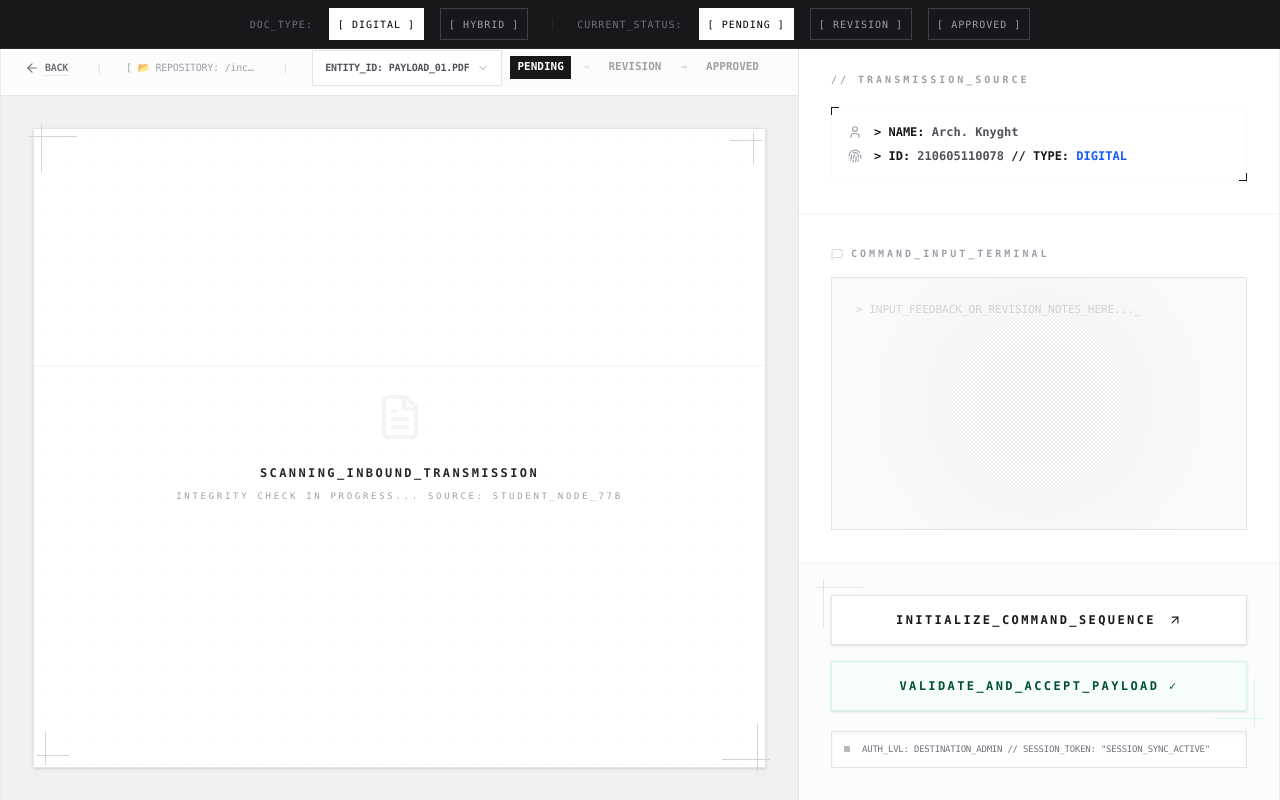
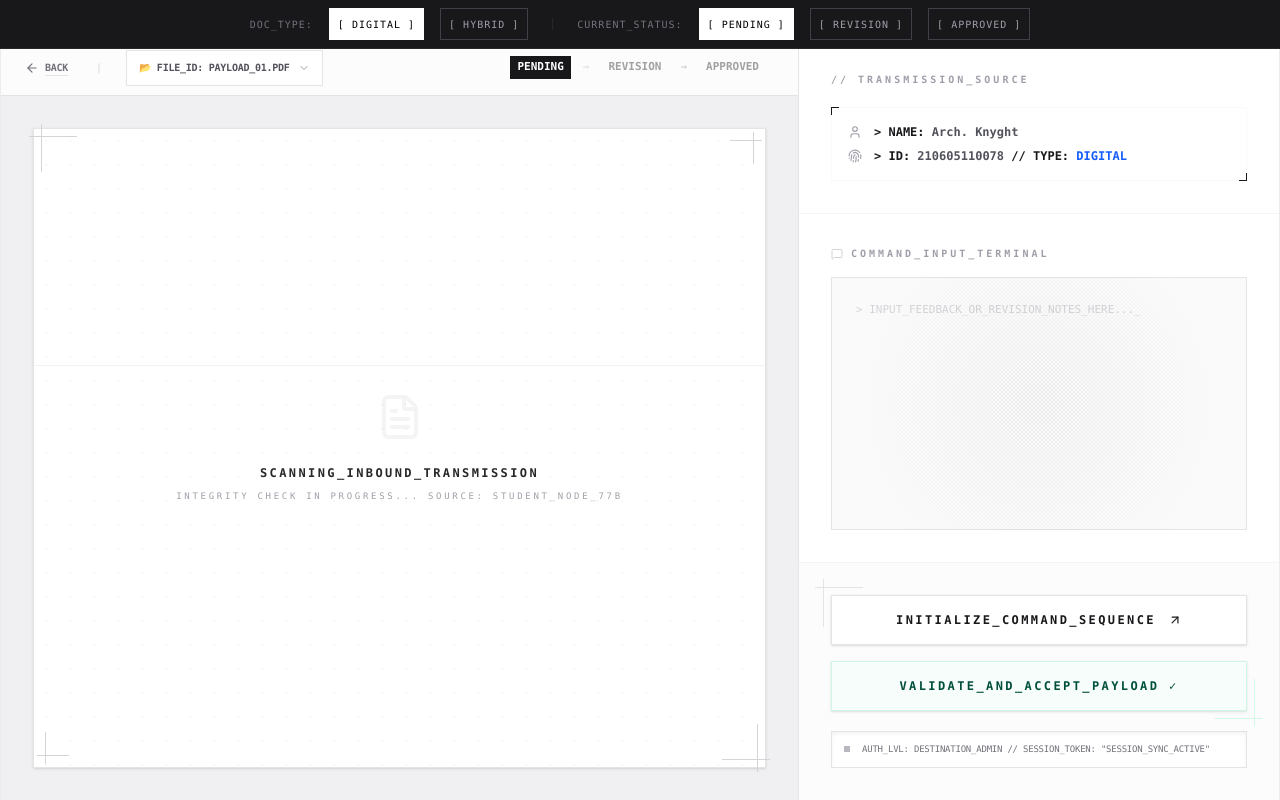
Before and after one commit to walahow/HYDE, a Next.js app: page /admin/document-view in a window 1280 px wide. Built offline with nearby package versions, Linux system fonts and the light colour scheme.

Commit message:
refining shite

```diff
--- a/app/admin/document-view/page.tsx
+++ b/app/admin/document-view/page.tsx
@@ -83,10 +83,8 @@ export default function AdminDocumentView() {
                 <span className="font-bold underline decoration-zinc-200 underline-offset-4">BACK</span>
               </Link>
               <span className="text-zinc-300 hidden md:inline ml-1">|</span>
-              <span className="text-zinc-400 truncate hidden md:inline">[ <span className="text-yellow-500/80">📂</span> REPOSITORY: /incoming ] &gt;</span>
-              <span className="text-zinc-300 hidden md:inline">|</span>
               <button className="flex items-center gap-2 border border-zinc-200 px-2 md:px-3 py-1 bg-white hover:bg-zinc-50 active:bg-zinc-100 transition-all text-zinc-600 h-9 shrink-0">
-                <span className="font-bold truncate">ENTITY_ID: {selectedFile}</span>
+                <span className="font-bold truncate">📂 FILE_ID: {selectedFile}</span>
                 <ChevronDown size={12} className="text-zinc-400 shrink-0" />
               </button>
             </div>
--- a/app/student/document-view/page.tsx
+++ b/app/student/document-view/page.tsx
@@ -82,10 +82,8 @@ export default function StudentDocumentView() {
                 <span className="font-bold underline decoration-zinc-200 underline-offset-4">BACK_TO_RIWAYAT</span>
               </Link>
               <span className="text-zinc-300 hidden md:inline ml-1">|</span>
-              <span className="text-zinc-400 truncate hidden md:inline">[ <span className="text-yellow-500/80">📂</span> DIR: /payloads ] &gt;</span>
-              <span className="text-zinc-300 hidden md:inline">|</span>
               <button className="flex items-center gap-2 border border-zinc-200 px-2 md:px-3 py-1 bg-white hover:bg-zinc-50 active:bg-zinc-100 transition-all text-zinc-600 h-9 shrink-0">
-                <span className="font-bold truncate">FILE_ID: {selectedFile}</span>
+                <span className="font-bold truncate">📂 FILE_ID: {selectedFile}</span>
                 <ChevronDown size={12} className="text-zinc-400 shrink-0" />
               </button>
             </div>
```
